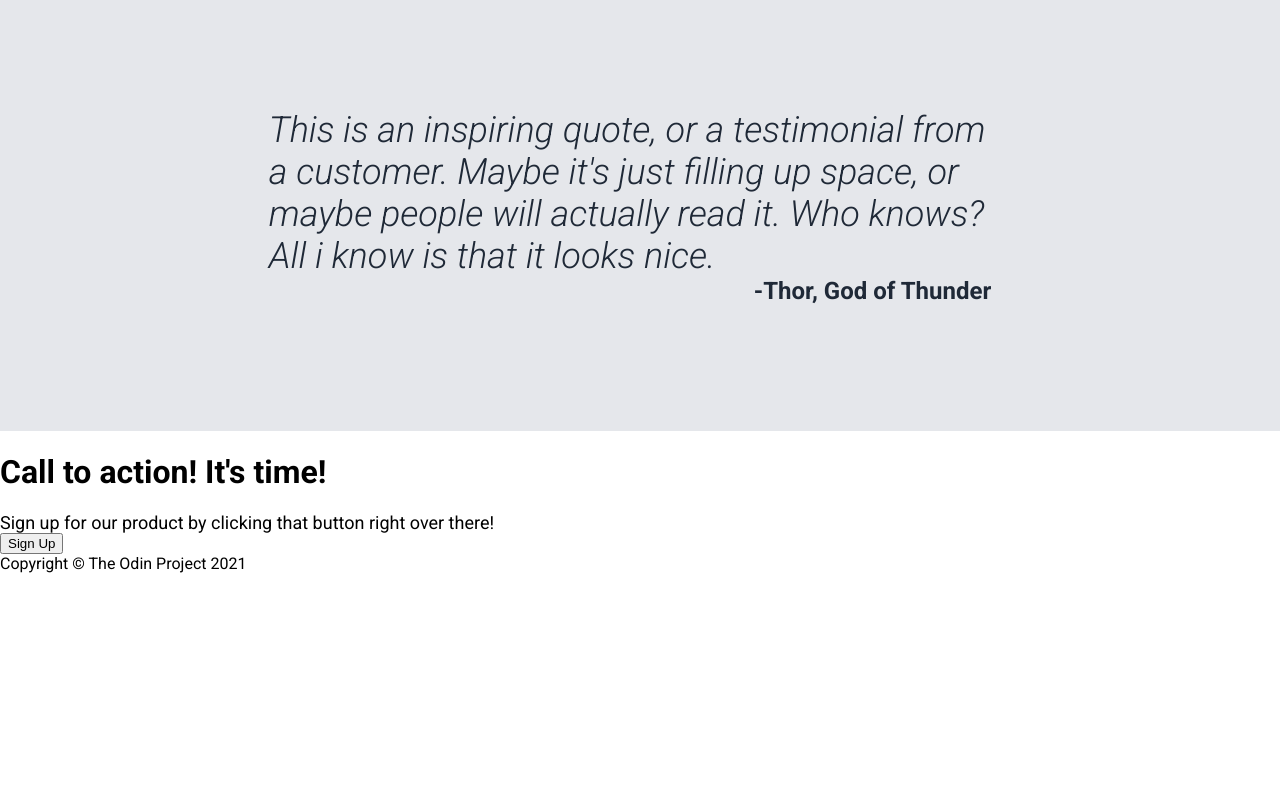
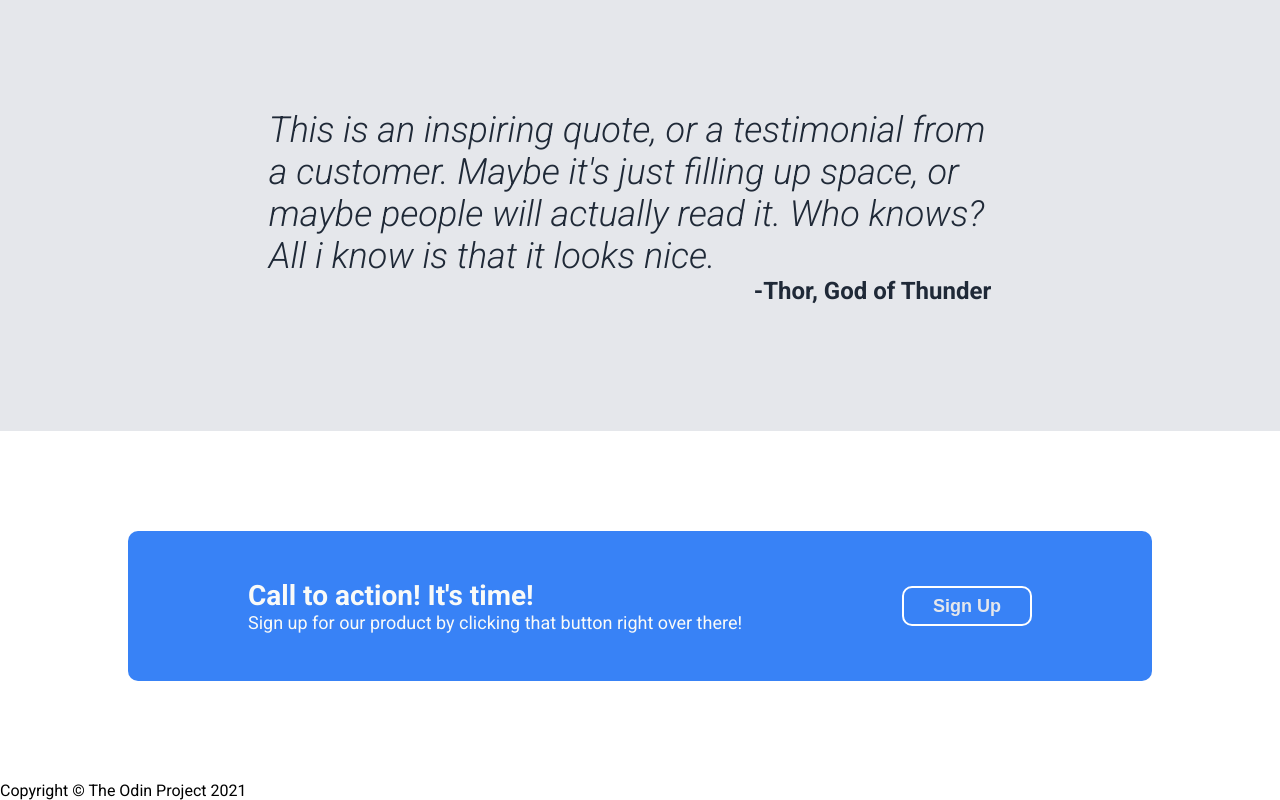
Before and after one commit to ikramsyawal/landing-page, a plain HTML site: page index.html in a window 1280 px wide. Shown: the part 1008-1808 px from the top of the page. Before the commit the page ends 1581 px from the top, so only its background shows below. Drawn offline with Linux system fonts and the light colour scheme.

Commit message:
new font url. section-three finished

```diff
--- a/style.css
+++ b/style.css
@@ -1,4 +1,4 @@
-@import url('https://fonts.googleapis.com/css2?family=Roboto:ital,wght@0,400;0,700;1,300&display=swap');
+@import url('https://fonts.googleapis.com/css2?family=Roboto:ital,wght@0,100;0,400;0,700;1,300&display=swap');
 * {
     box-sizing: border-box;
 }
@@ -127,3 +127,38 @@ p {
     font-style: normal;
     font-size: 24px;
 }
+
+.section-three{
+    height: 350px;
+    display: flex;
+    align-items: center;
+    justify-content: center;
+}
+
+.sign-banner{
+    background-color: #3882f6;
+    display: flex;
+    align-items: center;
+    justify-content: space-between;
+    height: 150px;
+    width: 1024px;
+    padding: 50px 120px;
+    border-radius: 10px;
+    color: #f9faf8;
+}
+
+.sign-banner button{
+    width: 130px;
+    height: 40px;
+    background-color: #3882f6;
+    border: 2px solid white;
+    color: #e5e7eb;
+    font-size: 18px;
+    font-weight: 700;
+    border-radius: 10px;
+}
+
+.sign-banner h1{
+    margin: 0;
+    font-size: 28px;
+}
```
